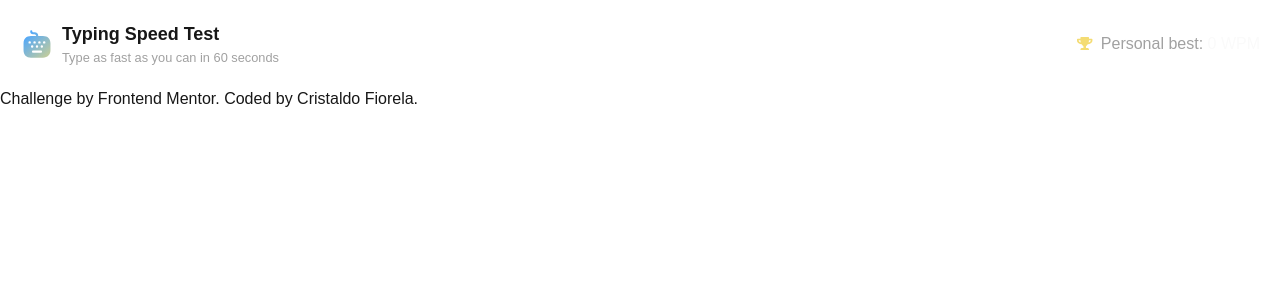
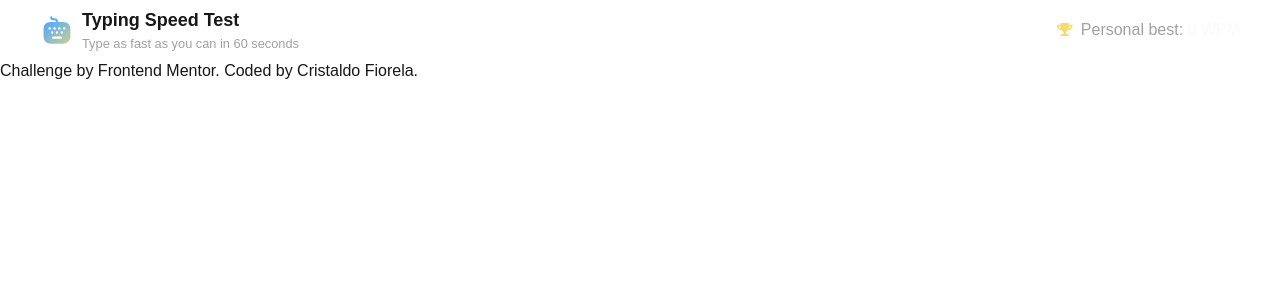
Before and after one commit to Cristaldo-Fiorela/typing-speed, a Next.js app: page / in a window 1280 px wide. Shown: the top 300 px of the page. Built offline with nearby package versions, Linux system fonts and the light colour scheme.

Commit message:
feat: add header padding

```diff
--- a/components/layout/header.tsx
+++ b/components/layout/header.tsx
@@ -2,8 +2,8 @@ import Image from "next/image";
 
 export default function Header() {
     return (
-        <header className="flex justify-center  w-full">
-            <div className="flex justify-between w-full sm:p-5">
+        <header className="flex justify-center w-full py-1.5 px-3 md:px-10">
+            <div className="flex justify-between w-full ">
                 <div className="flex items-center gap-2">
                     <Image
                         src="/icons/logo-small.svg"
```
